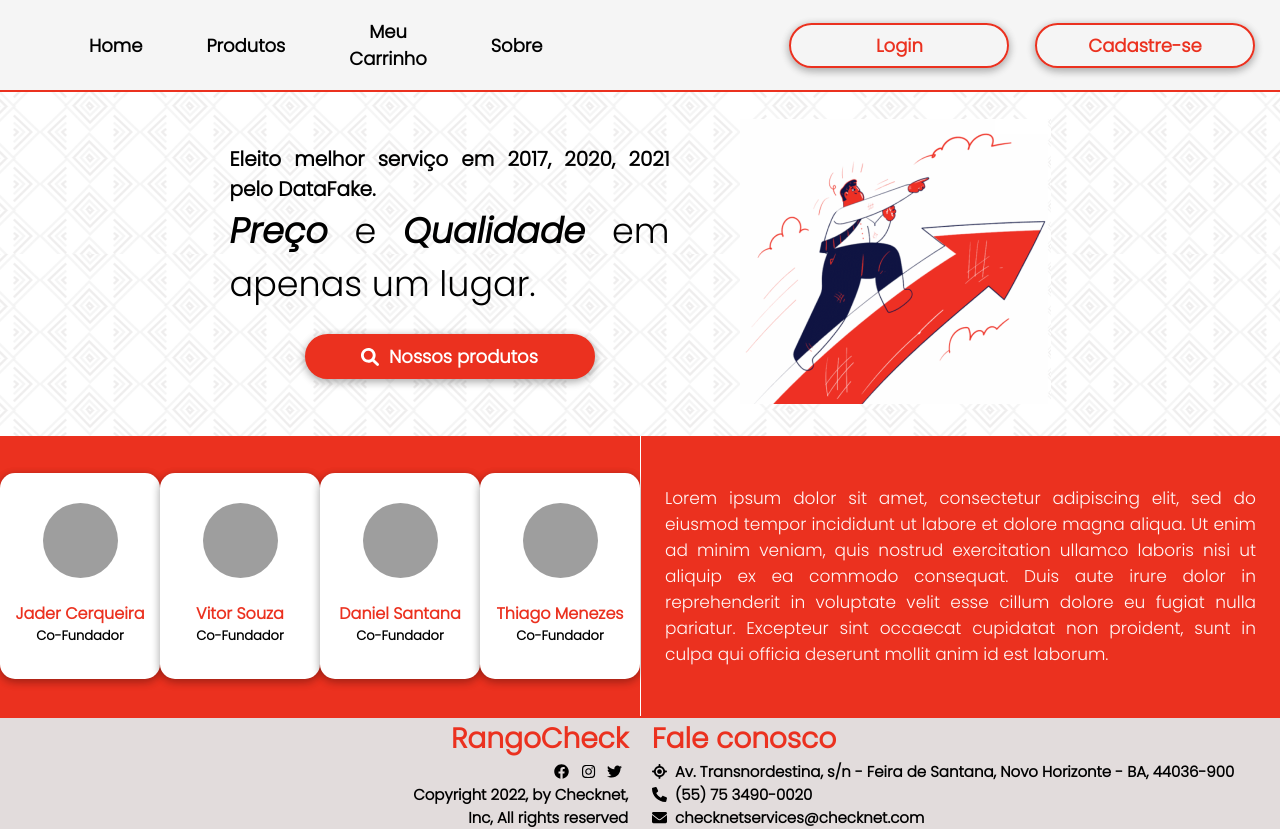
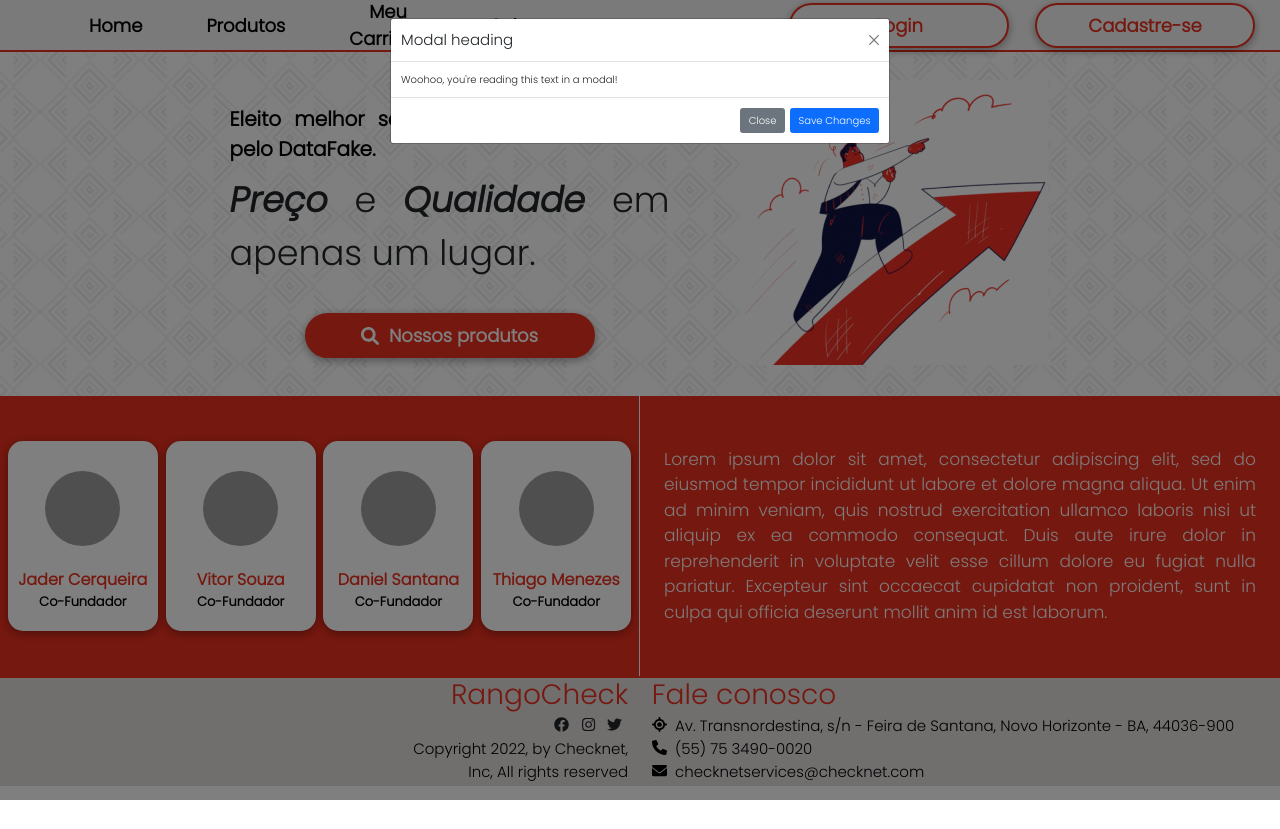
Before and after one commit to zinhoCerqueira/check-net1, a Next.js app: page / in a window 1280 px wide. Both pictures are taken after a click on the button "Login". After the commit the page ends 800 px from the top, so only its background shows below. Built offline with nearby package versions, Linux system fonts and the light colour scheme; grey boxes are pictures that could not be loaded.

Commit message:
Adicionando a model do login/navbar

```diff
--- a/components/Modal.js
+++ /dev/null
@@ -1,14 +0,0 @@
-import React from "react";
-import styles from "../styles/Modal.module.css";
-
-const Modal = props => {
-    const { className, modalRef } = props;
-
-    return(
-        <div ref={modalRef} className={styles.modal}>
-            <p>Meu modal!</p>
-        </div>
-    )
-}
-
-export default Modal;
--- a/components/Navbar.js
+++ b/components/Navbar.js
@@ -1,9 +1,13 @@
-import Modal from './Modal';
 import styles from '../styles/Navbar.module.css'
 import Link from 'next/link'
+import Modal from 'react-bootstrap/Modal'
+import Button from 'react-bootstrap/Button'
+import { useState } from 'react'
+import 'bootstrap/dist/css/bootstrap.min.css';
 
 export default function Navbar() {
 
+  const [show, setShow] = useState(false);
   const handleClose = () => setShow(false);
   const handleShow = () => setShow(true);
 
@@ -31,14 +35,30 @@ export default function Navbar() {
         </Link>
       </div>
 
-      <Modal/>
 
       <div className={styles.listButton}>
-        <button>Login</button>
+
+        <button onClick={handleShow}>Login</button>
         <Link href="/cadastro">
           <button className={styles.ajuste}>Cadastre-se</button>
         </Link>
+
       </div>
+
+      <Modal show={show} onHide={handleClose}>
+        <Modal.Header closeButton>
+          <Modal.Title>Modal heading</Modal.Title>
+        </Modal.Header>
+        <Modal.Body>Woohoo, you're reading this text in a modal!</Modal.Body>
+        <Modal.Footer>
+          <Button variant="secondary" onClick={handleClose}>
+            Close
+          </Button>
+          <Button variant="primary" onClick={handleClose}>
+            Save Changes
+          </Button>
+        </Modal.Footer>
+      </Modal>
 
 
     </div>
--- a/package.json
+++ b/package.json
@@ -11,6 +11,7 @@
     "bootstrap": "^5.1.3",
     "next": "12.0.10",
     "react": "17.0.2",
+    "react-bootstrap": "^2.1.2",
     "react-dom": "17.0.2"
   },
   "devDependencies": {
--- a/styles/Modal.module.css
+++ /dev/null
@@ -1,10 +0,0 @@
-.modal{
-  background-color: white;
-  display: none;
-  position: fixed;
-  width: 200px;
-  height: 200px;
-  left: 200px;
-  top: 40px;
-  color: black;
-}
```
Also changed, not shown: 1 other file (tests, documents, lock files or other folders).
